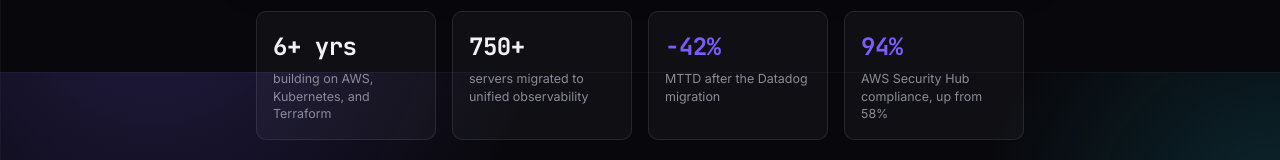
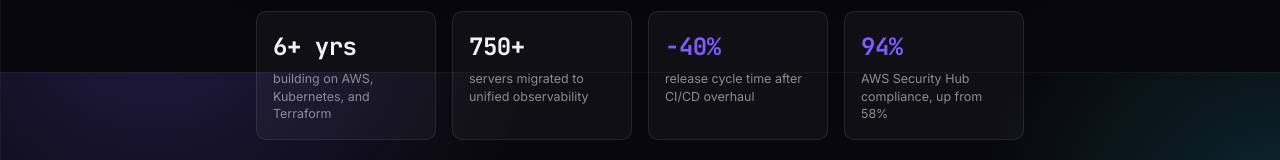
Before and after one commit to shivamstt/shivam-tiwari-portfolio, a React (Vite) app: page / in a window 1280 px wide. Shown: the part 728-888 px from the top of the page. Built offline with nearby package versions, Linux system fonts and the light colour scheme; no server answers.

Commit message:
chore : remove mttd

```diff
--- a/src/components/Hero.jsx
+++ b/src/components/Hero.jsx
@@ -4,7 +4,7 @@
 const metrics = [
     { value: '6+ yrs', label: 'building on AWS, Kubernetes, and Terraform' },
     { value: '750+', label: 'servers migrated to unified observability' },
-    { value: '−42%', label: 'MTTD after the Datadog migration', good: true },
+    { value: '−40%', label: 'release cycle time after CI/CD overhaul', good: true },
     { value: '94%', label: 'AWS Security Hub compliance, up from 58%', good: true }
 ];
 
```
